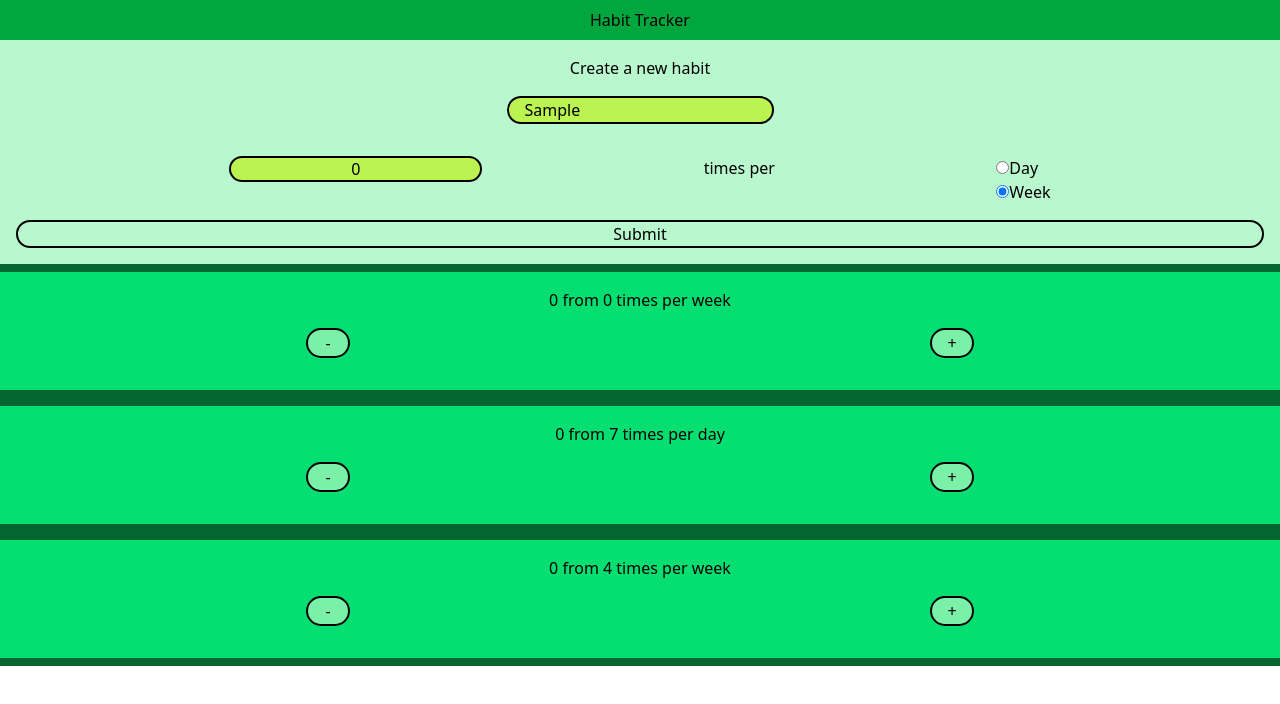
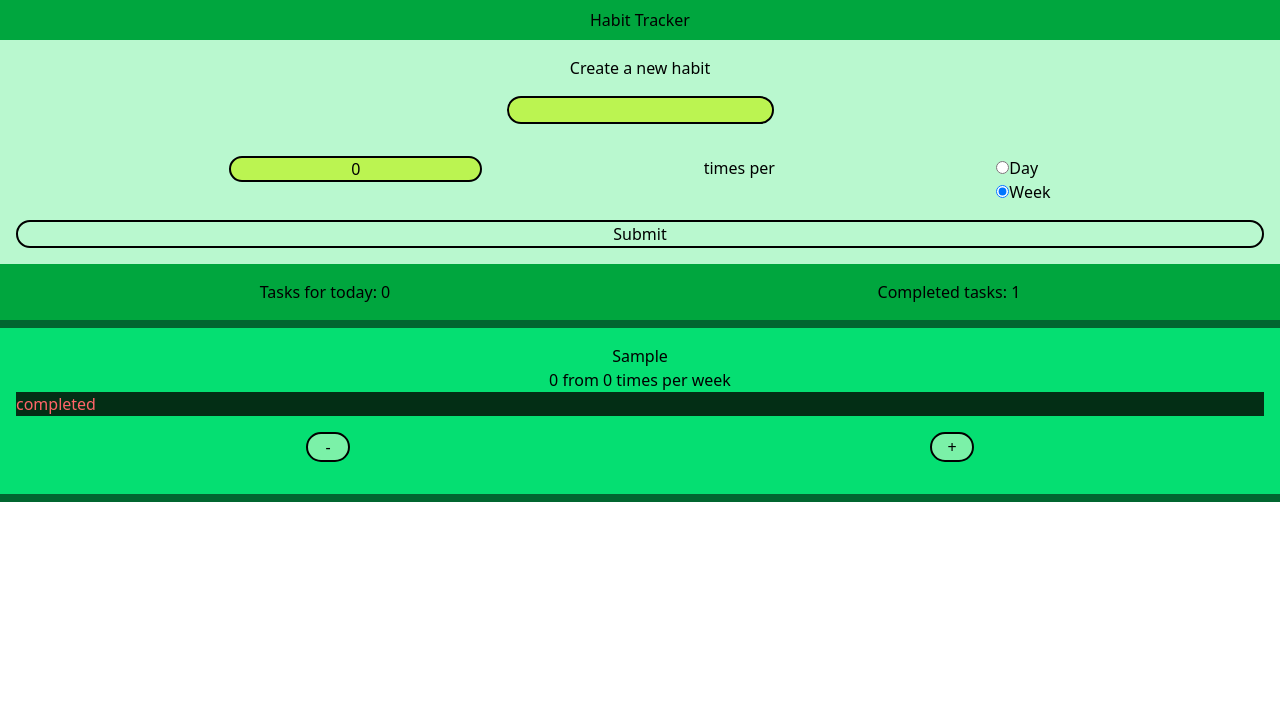
Before and after one commit to GruFRe/habit-tracker, a React (Vite) app: page / in a window 1280 px wide. Both pictures are taken after typing "Sample" into the empty fields and a click on the button "Submit". Shown: the top 704 px of the page. Built offline with nearby package versions, Linux system fonts and the light colour scheme.

Commit message:
added progress tracker, added local storage wich didnt work atm

```diff
--- a/src/App.jsx
+++ b/src/App.jsx
@@ -3,26 +3,50 @@ import "./App.css";
 import { HabitForm } from "./components/HabitForm";
 import { Header } from "./components/Header";
 import { HabilList } from "./components/HabitList";
+import { ProgressPreview } from "./components/ProgressPreview";
 
 function App() {
-	// useState for Array wich contains different habits, each is an object
-	const [habits, setHabits] = useState([
-		{ id: 1, habitText: "drink", times: 7, timeframe: "day", status: 0 },
-		{
-			id: 2,
-			habitText: "ride bike",
-			times: 4,
-			timeframe: "week",
-			status: 0,
-		},
-	]);
+	// // useState for Array wich contains different habits, each is an object
+	// const [habits, setHabits] = useState([
+	// 	{ id: 1, habitText: "drink", times: 7, timeframe: "day", status: 0 },
+	// 	{
+	// 		id: 2,
+	// 		habitText: "ride bike",
+	// 		times: 4,
+	// 		timeframe: "week",
+	// 		status: 0,
+	// 	},
+	// ]);
 
-	useState(() => {}, [habits]);
+	// read
+	const stringifiedHabits = localStorage.getItem("habits");
+	const parsedHabits = JSON.parse(stringifiedHabits);
+	const [habits, setHabits] = useState(parsedHabits ? parsedHabits : []);
+
+	useState(() => {
+		localStorage.setItem("habits", JSON.stringify(habits));
+	}, [habits]);
+
+	// add loop to iterate over habits and count for
+	// - completed
+	// - timeframe === days
+
+	let completedHabits = 0;
+	let dayHabits = 0;
+	habits.forEach((habit) => {
+		if (habit.timeframe === "day") {
+			dayHabits++;
+		}
+		if (habit.times === habit.status) {
+			completedHabits++;
+		}
+	});
 
 	return (
 		<div className="size-100%">
 			<Header />
 			<HabitForm setHabits={setHabits} habits={habits} />
+			<ProgressPreview completed={completedHabits} days={dayHabits} />
 			<HabilList habits={habits} setHabits={setHabits} />
 		</div>
 	);
--- a/src/components/HabitForm.jsx
+++ b/src/components/HabitForm.jsx
@@ -2,16 +2,16 @@ import { useState } from "react";
 
 // Component to create new Habits
 export const HabitForm = ({ setHabits, habits }) => {
-	// use object as blueprint to pass in state and to reset after submit
-	const habitBlueprint = "";
-	// pass in blueprint wich serves as initial value doenst really work
-	const [newHabit, setNewHabit] = useState({
+	// add blueprint for habit
+	const habitBlueprint = {
 		id: 0,
 		habitText: "",
 		times: 0,
 		timeframe: "week",
 		status: 0,
-	});
+	};
+	// pass in a copy of that blueprint to state to keep track of tbis new copy
+	const [newHabit, setNewHabit] = useState({ ...habitBlueprint });
 	// Function wich gets called onChange
 	const handleOnChange = (e) => {
 		// calls setterFunction
@@ -24,15 +24,20 @@ export const HabitForm = ({ setHabits, habits }) => {
 	};
 	// Function wich gets called on submit
 	const submitForm = (e) => {
-		// prevent default behaviour wich reload page after submitting
 		e.preventDefault();
-		// add current habbit to habitList for easy assinging in the next step
-		const retHabits = [newHabit, ...habits];
-		setHabits(retHabits);
+
+		// calculate ID while Sumbitting
+		const newID = Date.now();
+
+		// create the new habit object with the new ID right away
+		const habitWithID = { ...newHabit, id: newID };
+
+		// add the new habit with the ID to the habits list
+		setHabits([habitWithID, ...habits]);
+
 		// reset newHabit to clear out/ reset inputs
-
-		// const reset = habitBlueprint;
-		// setNewHabit(reset);
+		const reset = habitBlueprint;
+		setNewHabit(reset);
 	};
 	return (
 		<>
--- a/src/components/HabitListItem.jsx
+++ b/src/components/HabitListItem.jsx
@@ -6,12 +6,17 @@ export const HabitListItem = ({ habit, setHabits }) => {
 	const actions = ["-", "+"];
 	return (
 		<section className="bg-green-400 w-[100%] m-2 mx-4 p-4 ">
-			<span className="block text-center">{habit.text} </span>
+			<span className="block text-center">{habit.habitText} </span>
 			<div className="flex flex-col justify-around">
 				<span className="block text-center">
 					{habit.status} from {habit.times} times per{" "}
 					{habit.timeframe}
 				</span>
+				{habit.times === habit.status ? (
+					<span className="bg-green-950 text-red-400">completed</span>
+				) : (
+					<span>Ongoing</span>
+				)}
 				{/* Container for Navigation Buttons */}
 				<div className="flex justify-around mt-2px">
 					{/* Add buttons here */}
--- /dev/null
+++ b/src/components/ProgressPreview.jsx
@@ -0,0 +1,8 @@
+export const ProgressPreview = ({ days, completed }) => {
+	return (
+		<div className="flex flex-row justify-around bg-green-600 p-4">
+			<span>Tasks for today: {days}</span>
+			<span>Completed tasks: {completed}</span>
+		</div>
+	);
+};
```
